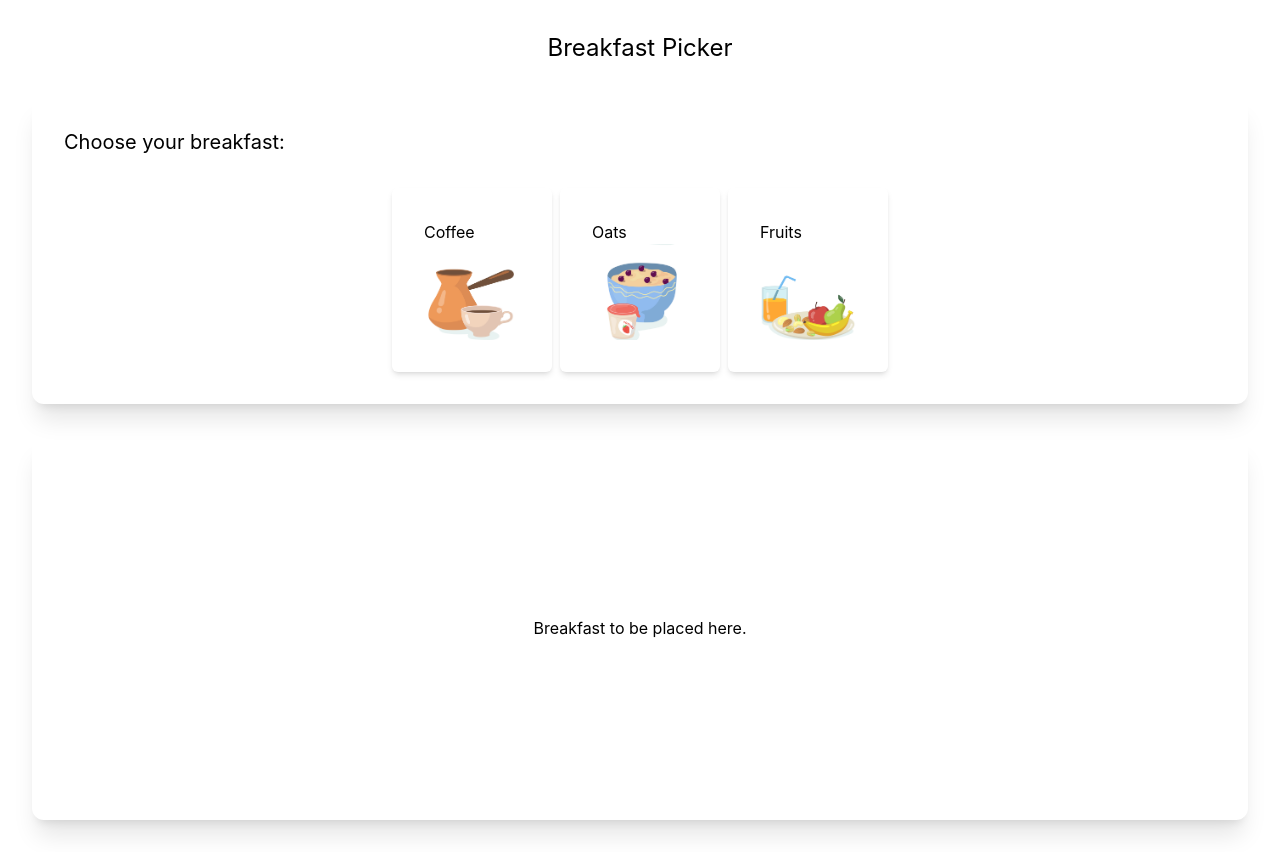
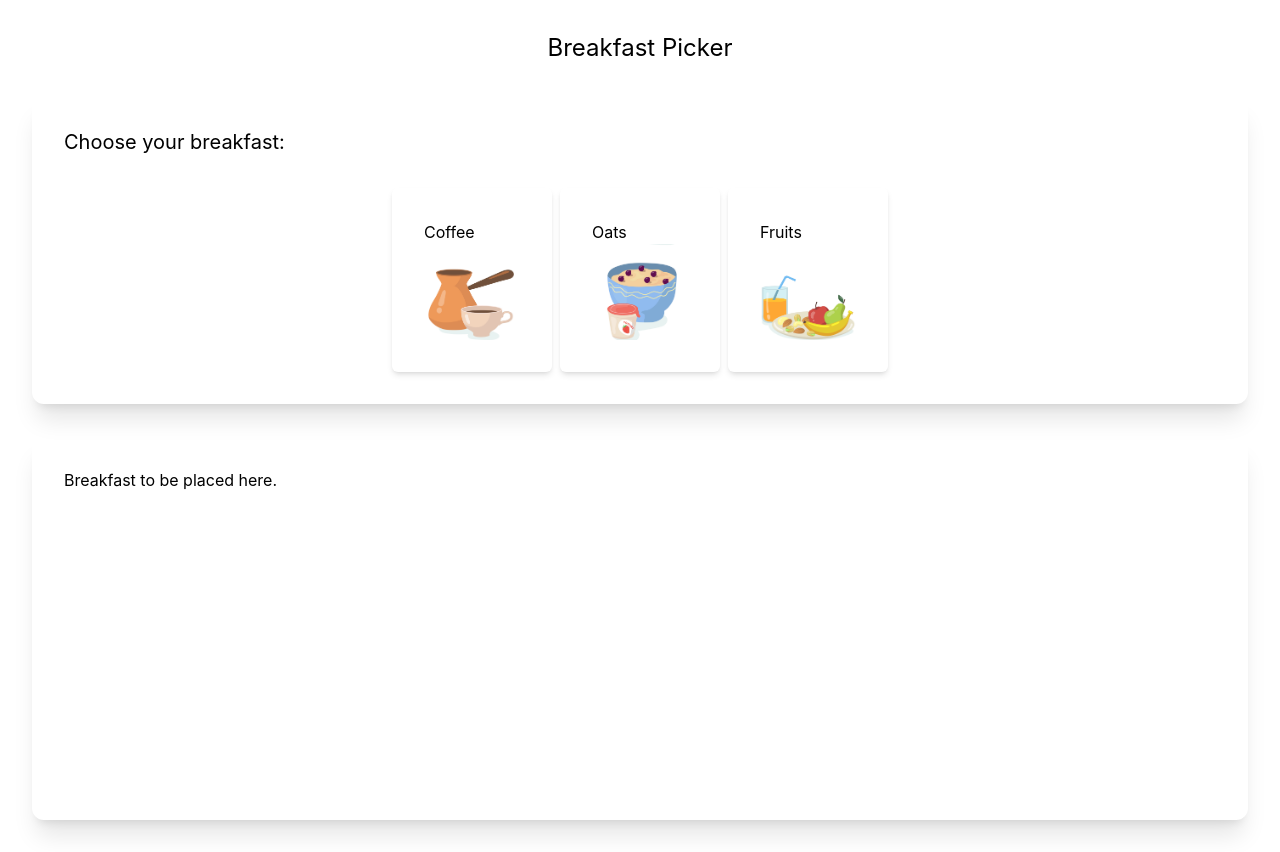
Before and after one commit to jlawcordova/breakfast-picker, a React (Create React App) app: page / in a window 1280 px wide. Built offline with nearby package versions, Linux system fonts and the light colour scheme.

Commit message:
chore: add Canvas Item

```diff
--- a/src/components/Canvas.js
+++ b/src/components/Canvas.js
@@ -1,6 +1,8 @@
+import { CanvasItem } from "./CanvasItem.js";
+
 export default function Canvas() {
   return (
-    <div className="p-8 m-8 w-auto h-96 shadow-xl rounded-xl flex items-center justify-center">
+    <div className="p-8 m-8 w-auto h-96 shadow-xl rounded-xl">
       Breakfast to be placed here.
     </div>
   );
--- /dev/null
+++ b/src/components/CanvasItem.js
@@ -0,0 +1,12 @@
+export function CanvasItem() {
+  return (
+    <div className="cursor-pointer w-auto rounded-md shadow-md p-8 py-2 flex items-center">
+      <img
+        className=" w-24 h-24 object-contain"
+        src={"/coffee.png"}
+        alt={"Sample Item"}
+      />
+      <h2>{"Sample Item"}</h2>
+    </div>
+  );
+}
```
